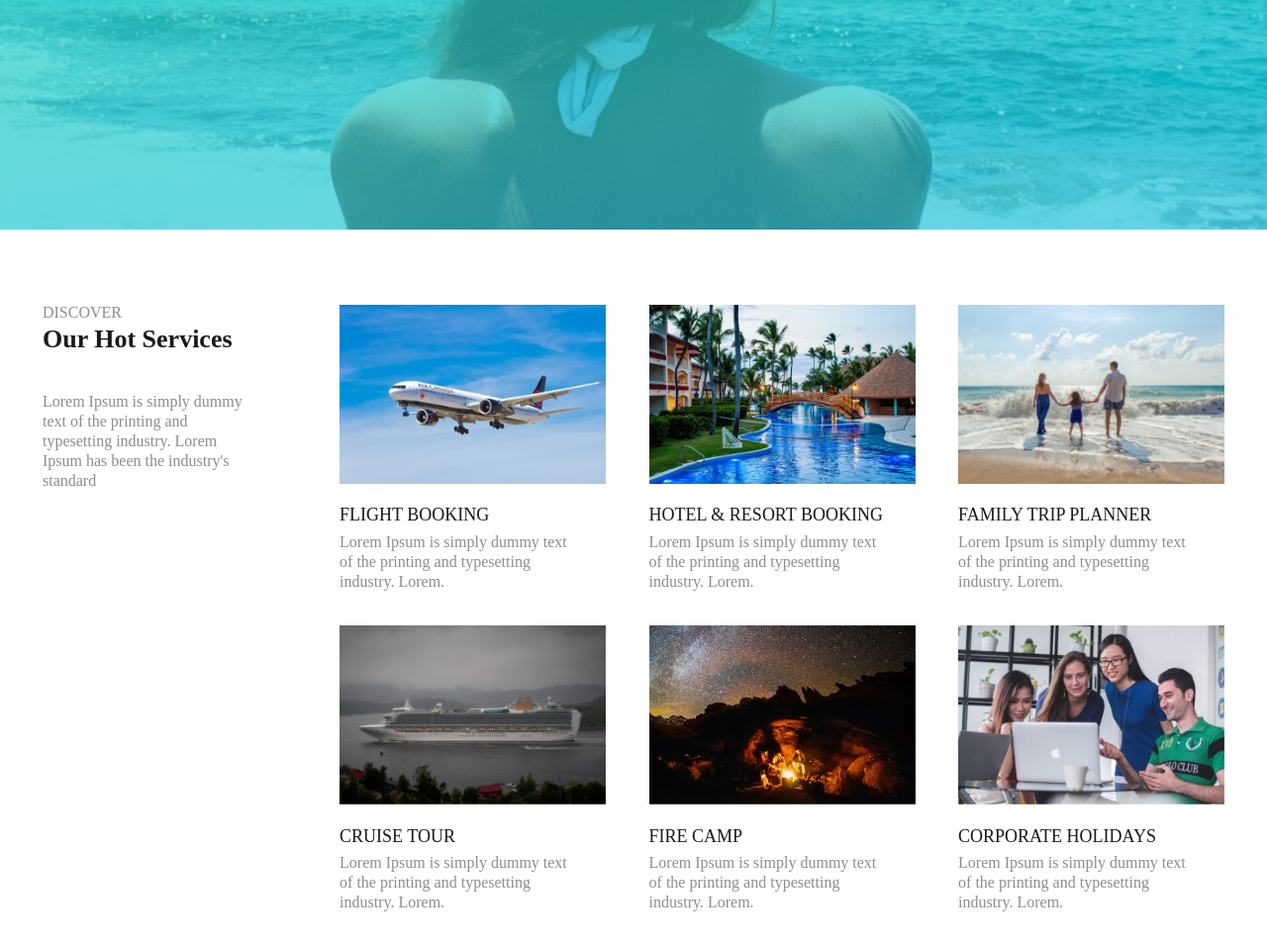
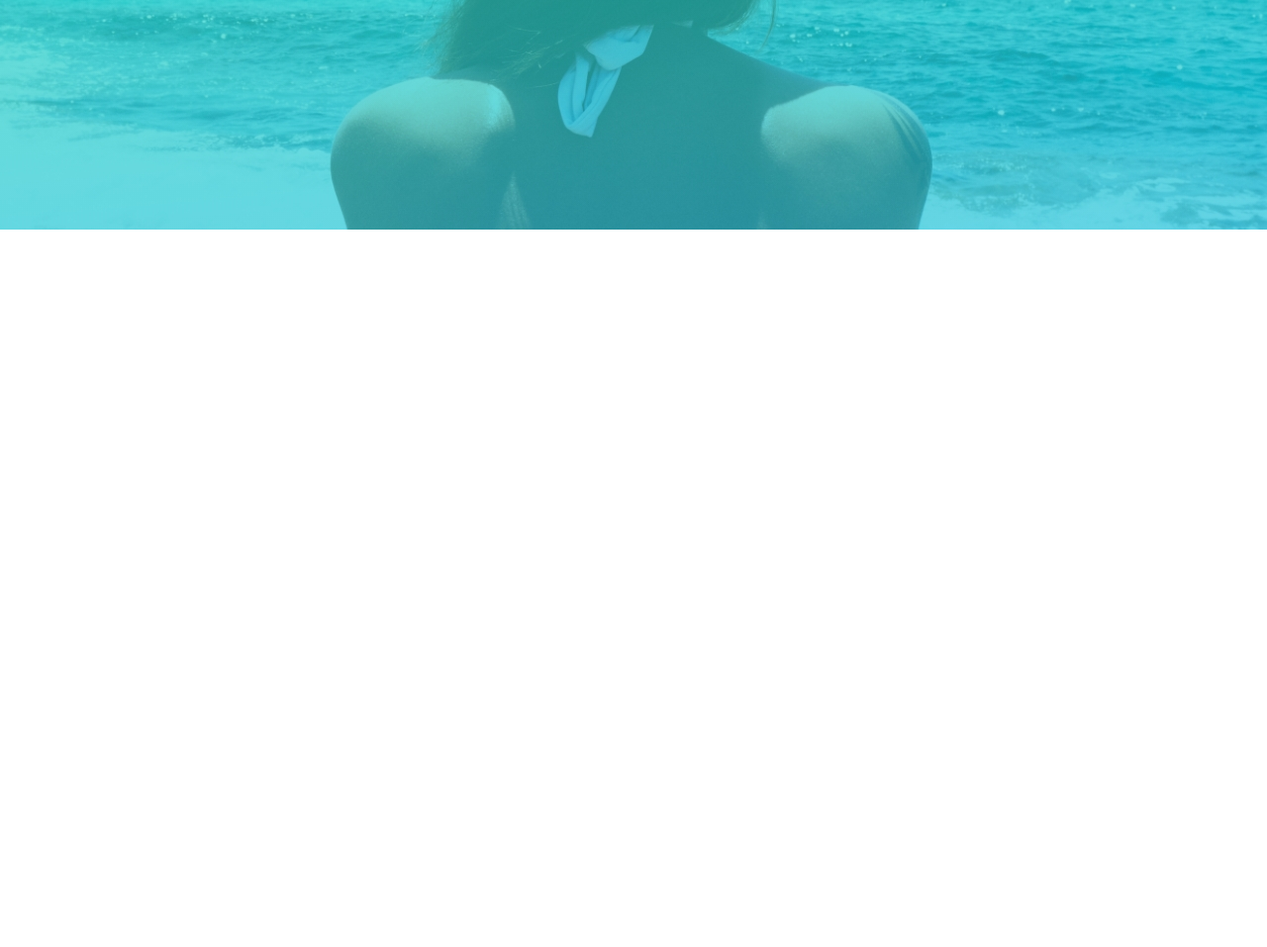
Before and after one commit to Tamar-22/lesson-7-bg-img-flex, a plain HTML site: page index.html in a window 1280 px wide. Shown: the part 499-1456 px from the top of the page at 99% size. After the commit the page ends 800 px from the top, so only its background shows below. Drawn offline with Linux system fonts and the light colour scheme.

```diff
--- a/css/style.css
+++ b/css/style.css
@@ -21,7 +21,6 @@
 .ul{
 	display: flex;
 	width: 502.99px;
-	/*justify-content: space-around;*/
 	margin-left: 534.9px;
 	justify-content: space-between;
 	font-size: 15.74px;
@@ -44,7 +43,6 @@
 	height: 88px;
 	font-size: 78.74px;
 	color: #FFFFFF;
-	text-align: left;
 	margin-bottom: 36.3px;
 }
 .main-title-1{
@@ -52,67 +50,4 @@
 	height: 21px;
 	font-size: 18px;
 	color:#FFFFFF;
-	text-align: left;
 }
-/*section2*/
-.section2{
-	display: flex;
-	/*height: 680.13px;
-	width: 1171.57px;*/
-	justify-content: center;
-	margin-top: 75.8px;
-}
-.left-block{
-	width: 241px;
-	height: 240px;
-	flex-direction: column;
-}
-.left-title1{
-	/*width: 79px;
-	height: 19px;*/
-	color: #8D8D8D;
-	font-size: 16px;
-}
-.left-title2{
-	/*width: 206px;
-	height: 30px;*/
-	margin-top: 6.2px;
-	margin-bottom: 40.1px;
-	color: #1A1A1B;
-	font-size: 26px;
-	font-weight: bold;
-}
-.left-paragraph1{
-	width: 220px;
-	height: 145px;
-	font-size: 16px;
-	line-height: 20px;
-	color: #8D8D8D;
-}
-.right-block{
-	width: 894px;
-	height: 648px;
-	margin-left: 59.1px;
-	justify-content: space-between;
-	flex-wrap: wrap;
-	display: flex;
-}
-.block-1{
-	/*width: 268.97px;*/
-	/*height: 327.42px;*/
-	display: flex;
-	flex-direction: column;
-}
-.title{
-	margin-top: 22.4px;
-	margin-bottom: 8.8px;
-	color: #1A1A1B;
-	font-size: 18px;
-}
-.paragraph{
-	width: 240px;
-	height: 94.22px;
-	font-size: 16px;
-	line-height: 20px;
-	color: #8D8D8D;
-}
--- a/index.html
+++ b/index.html
@@ -26,54 +26,10 @@
 	</header>
 	<section>
 		<div class="bg-image">
-			<h2 class="main-title">Discover Greece</h2>
-			<h5 class="main-title-1">TRAVEL WITH UNIQUE EXPERIENCE</h5>
-		</div>
-	</section>
-	<section>
-		<div>
-		<div class="section2">
-			<div class="left-block">
-				<h4 class="left-title1">DISCOVER</h4>
-				<h3 class="left-title2">Our Hot Services</h3>
-				<p class="left-paragraph1">Lorem Ipsum is simply dummy text of the printing and typesetting industry. Lorem Ipsum has been the industry's standard</p>
-			</div>
-			<div class="right-block">
-				<div class="block-1">
-					<img class="image" src="images/flight.jpg" alt="flight">
-					<h3 class="title">FLIGHT BOOKING</h3>
-					<p class="paragraph">Lorem Ipsum is simply dummy text of the printing and typesetting industry. Lorem.</p>
-				</div>
-				<div class="block-1">
-					<img src="images/hotel.jpg" alt="hotel">
-					<h3 class="title">HOTEL & RESORT BOOKING</h3>
-					<p class="paragraph">Lorem Ipsum is simply dummy text of the printing and typesetting industry. Lorem.</p>
-				</div>
-				<div class="block-1">
-					<img src="images/family.jpg" alt="family">
-					<h3 class="title">FAMILY TRIP PLANNER</h3>
-					<p class="paragraph">Lorem Ipsum is simply dummy text of the printing and typesetting industry. Lorem.</p>
-				</div>
-				<div class="block-1">
-					<img src="images/cruise.jpg" alt="cruise">
-					<h3 class="title">CRUISE TOUR</h3>
-					<p class="paragraph">Lorem Ipsum is simply dummy text of the printing and typesetting industry. Lorem.</p>
-				</div>
-				<div class="block-1">
-					<img src="images/camp.jpg" alt="camp">
-					<h3 class="title">FIRE CAMP</h3>
-					<p class="paragraph">Lorem Ipsum is simply dummy text of the printing and typesetting industry. Lorem.</p>
-				</div>
-				<div class="block-1">
-					<img src="images/corporate.jpg" alt="corporate">
-					<h3 class="title">CORPORATE HOLIDAYS</h3>
-					<p class="paragraph">Lorem Ipsum is simply dummy text of the printing and typesetting industry. Lorem.</p>
-				</div>
-			</div>
-		</div>
+				<h1 class="main-title">Discover Greece</h1>
+				<h2 class="main-title-1">TRAVEL WITH UNIQUE EXPERIENCE</h2>
 		</div>
 	</section>
 
-
 </body>
 </html>
```
Lines whose indentation alone changed are shown as unchanged.
